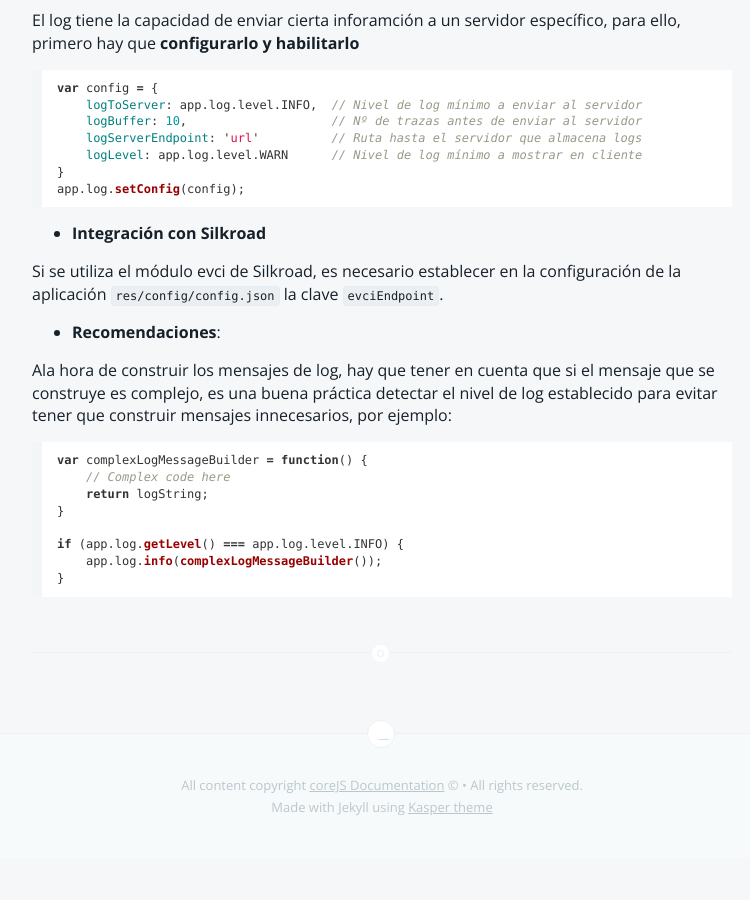
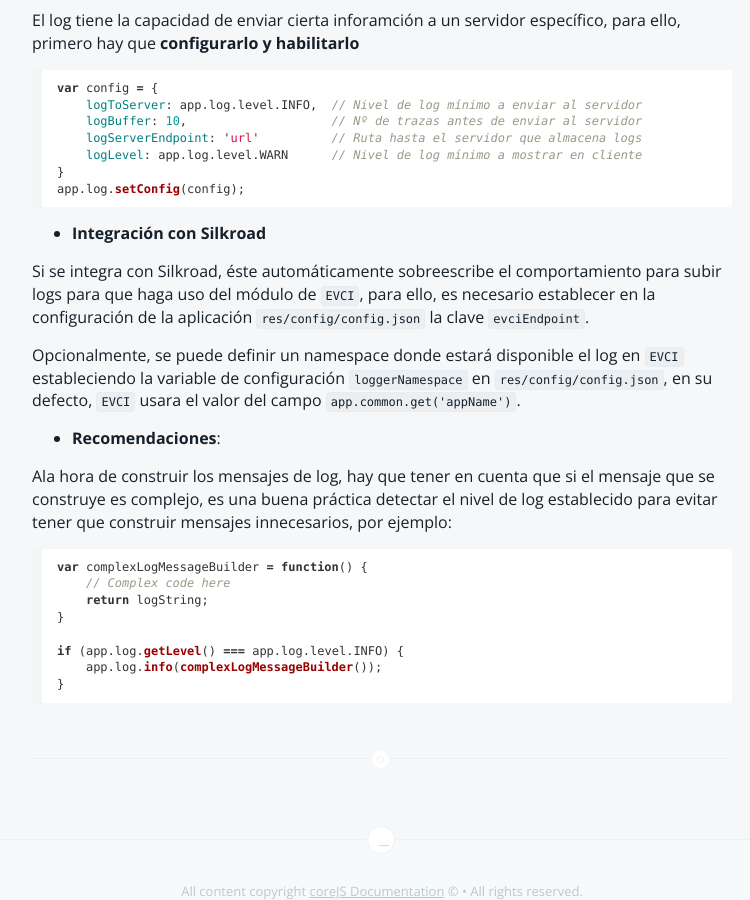
Before and after one commit to bq-devtools/corejs-doc, a Jekyll site: the page built from core_modules/module_logger/index.md, in a window 1280 px wide and 900 px high, scrolled down 1045 px. Shown: the whole window, without its empty margins (258-1008 px from the left). Built offline with Jekyll 4.4.1, drawn with Linux system fonts in a browser that asks for light colours; Markdown is read by kramdown in place of the engine named in the settings; before the commit the page ends 1903 px from its top, so only the background shows below that.

Commit message:
doc updated

```diff
--- a/core_modules/module_logger/index.md
+++ b/core_modules/module_logger/index.md
@@ -65,7 +65,9 @@ app.log.setConfig(config);
 
 * **Integración con Silkroad**
 
-Si se utiliza el módulo evci de Silkroad, es necesario establecer en la configuración de la aplicación `res/config/config.json` la clave `evciEndpoint`.
+Si se integra con Silkroad, éste automáticamente sobreescribe el comportamiento para subir logs para que haga uso del módulo de `EVCI`, para ello, es necesario establecer en la configuración de la aplicación `res/config/config.json` la clave `evciEndpoint`.
+
+Opcionalmente, se puede definir un namespace donde estará disponible el log en `EVCI` estableciendo la variable de configuración `loggerNamespace` en `res/config/config.json`, en su defecto, `EVCI` usara el valor del campo `app.common.get('appName')`.
 
 * **Recomendaciones**:
 
```
Also changed, not shown: i18n/index.md (+2 -0 lines).
